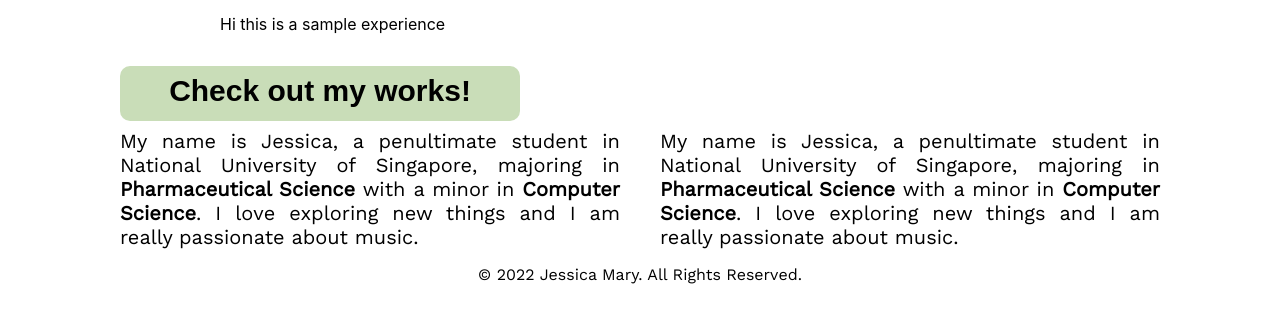
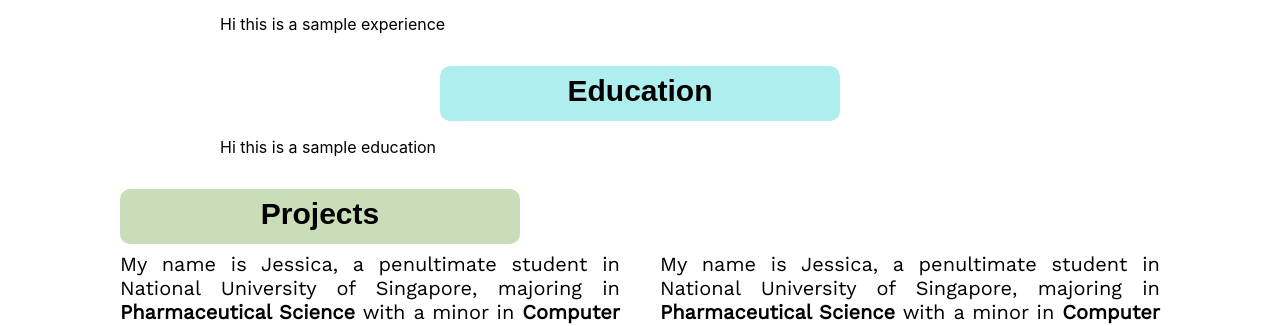
Before and after one commit to maryjess/jessica-mary, a React (Create React App) app: page / in a window 1280 px wide. Shown: the part 386-712 px from the top of the page. Built offline with nearby package versions, Linux system fonts and the light colour scheme; a web font is replaced by a local one.

Commit message:
Add education

```diff
--- a/package.json
+++ b/package.json
@@ -15,6 +15,7 @@
     "react-icons": "^4.3.1",
     "react-router-dom": "^6.3.0",
     "react-scripts": "5.0.1",
+    "react-vertical-timeline-component": "^3.6.0",
     "sass": "^1.71.1",
     "styled-components": "^5.3.5",
     "typewriter-effect": "^2.18.2",
--- a/src/App.js
+++ b/src/App.js
@@ -2,6 +2,7 @@ import './App.scss';
 import Home from './components/Home';
 import Projects from './components/Projects';
 import Experience from './components/Experience';
+import Education from './components/Education';
 import { Stack } from '@mui/material';
 import Navibar from './components/Navibar';
 
@@ -13,6 +14,7 @@ function App() {
         <Home/>
         <Stack spacing={2}>
           <Experience/>
+          <Education/>
           <Projects/>
           <footer><center>&copy; {new Date().getFullYear()} Jessica Mary. All Rights Reserved.</center></footer>
         </Stack>
--- /dev/null
+++ b/src/components/Education.js
@@ -0,0 +1,17 @@
+import React from 'react';
+import { Stack } from '@mui/material';
+
+const Education = () => {
+  return (
+    <Stack>
+      <div className="card-header__edu edu">
+        <h1 className="card-title">Education</h1>
+      </div>
+      <div className="outest-background">
+        <p>Hi this is a sample education</p>
+      </div>
+    </Stack>
+  );
+}
+
+export default Education;
--- a/src/components/Projects.js
+++ b/src/components/Projects.js
@@ -5,7 +5,7 @@ const Projects = () => {
   return (
     <Stack spacing={1}>
       <div className="card-header__works works">
-        <h1 className="card-title">Check out my works!</h1>
+        <h1 className="card-title">Projects</h1>
       </div>
       <Stack direction="row" spacing={5}>
         <div className="card-background">
--- a/src/index.scss
+++ b/src/index.scss
@@ -110,6 +110,7 @@ footer {
 
 .exp,
 .works,
+.edu,
 .card-header {
   border-radius: 10px;
   height: 55px;
@@ -121,6 +122,9 @@ footer {
 .exp {
   background-color: #f5ddc1;
 }
+.edu {
+  background-color: paleturquoise;
+}
 .works {
   background-color: #c9ddb8;
 }
```
Also changed, not shown: 1 other file (tests, documents, lock files or other folders).
